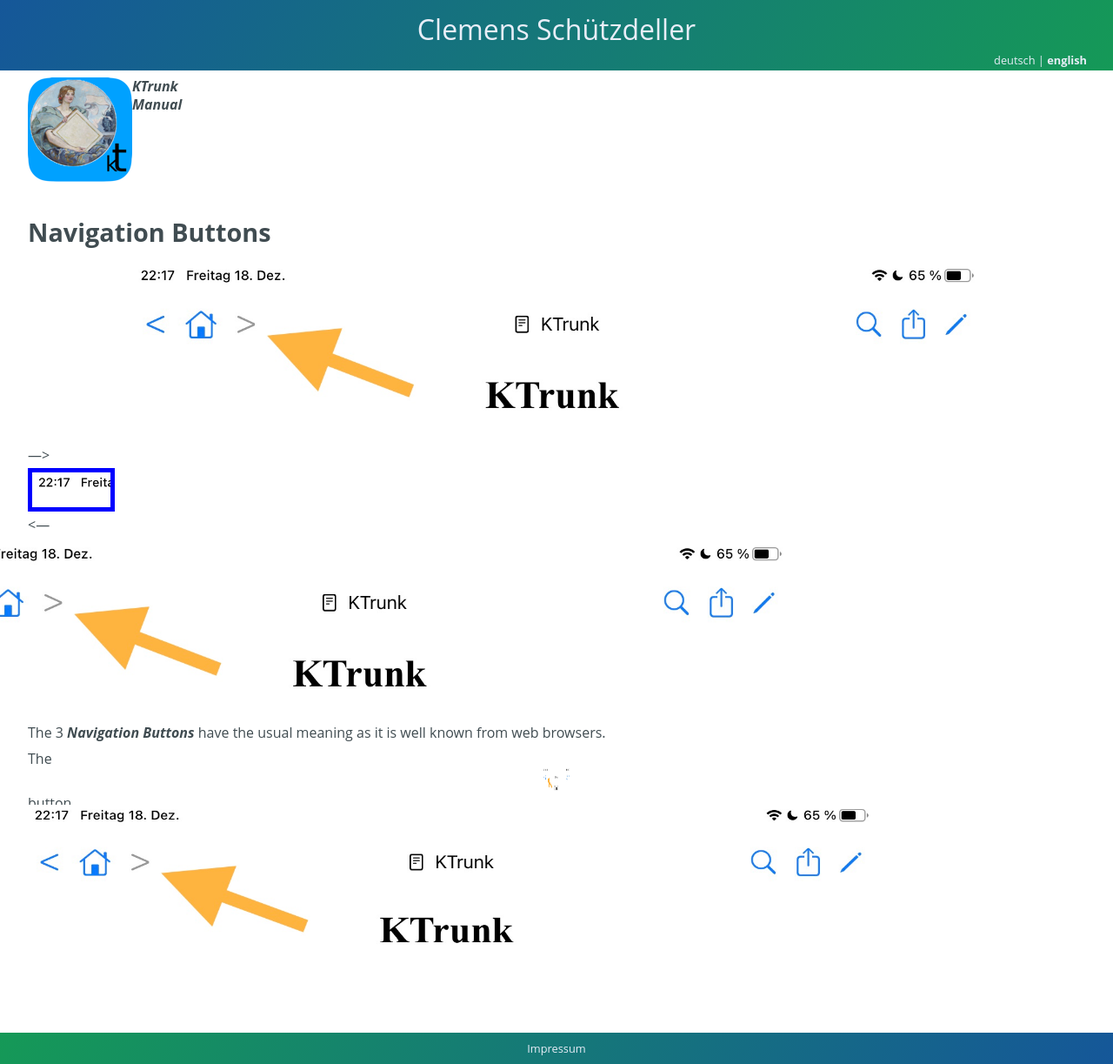
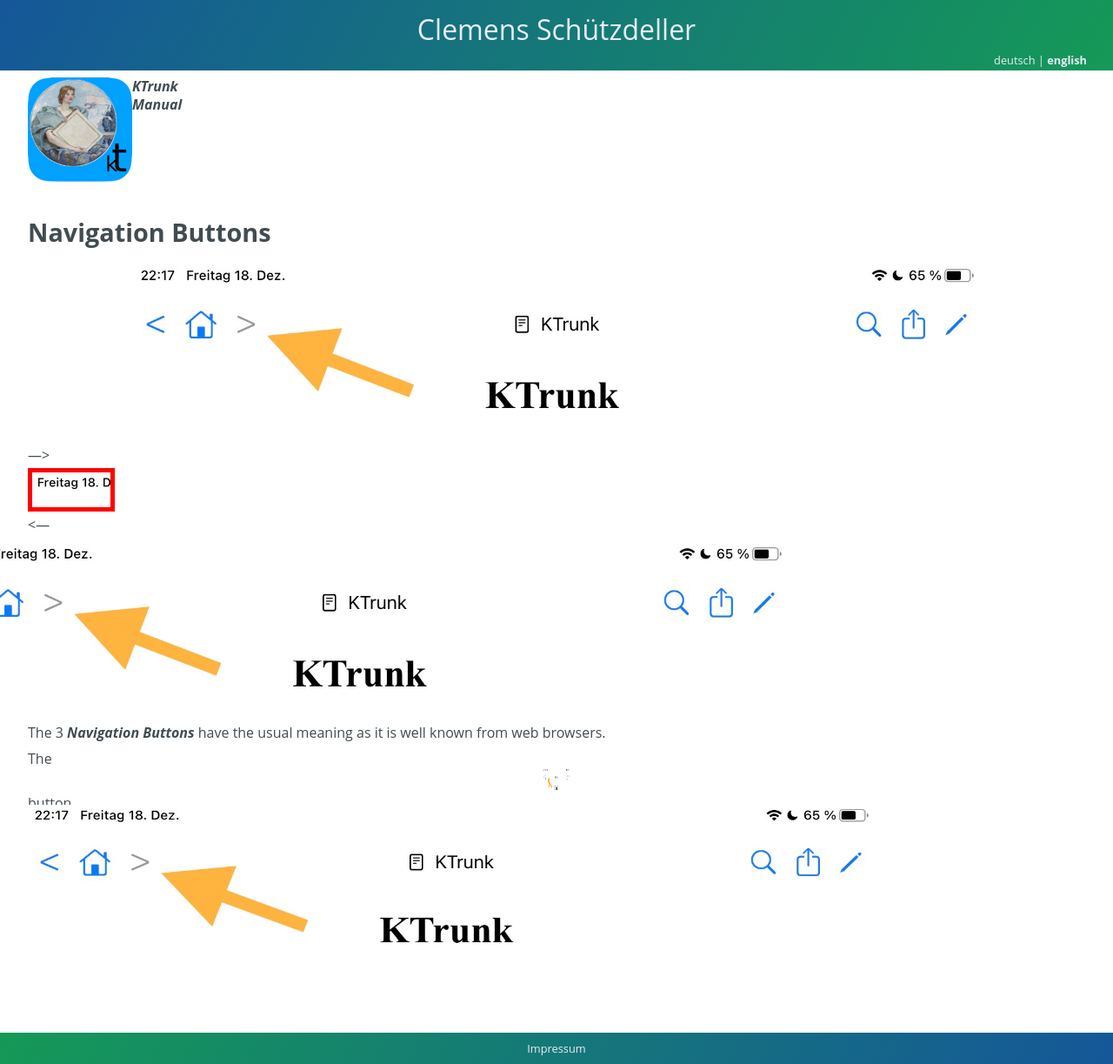
Before and after one commit to cs-LA/home, a Jekyll site: the page built from KTrunk/Manual/NavigationButtons.md, in a window 1280 px wide. Shown: the whole page at 87% size. Built offline with Jekyll 4.4.1, drawn with Linux system fonts in a browser that asks for light colours; our own code applies the rules of GitHub Pages for plain Markdown files.

Commit message:
Update NavigationButtons.md

```diff
--- a/KTrunk/Manual/NavigationButtons.md
+++ b/KTrunk/Manual/NavigationButtons.md
@@ -14,8 +14,8 @@
 
 
 --->
-<div style="width: 100px; height: 50px; border: 5px solid blue; overflow: hidden">
-  <img src="NavigationButtons.png" style="width: 900px;">
+<div style="width: 100px; height: 50px; border: 5px solid red; overflow: hidden">
+  <img src="NavigationButtons.png" style="width: 900px; margin-left: -50px;">
 </div>
 <---
 
```
